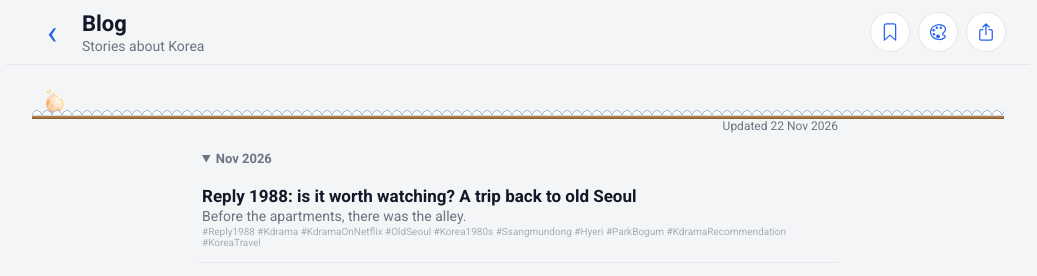
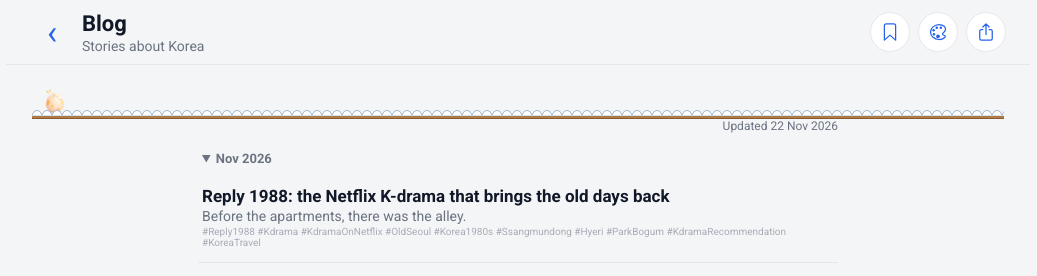
Before and after one commit to jjsoftwareint-ops/MyTravelPath, a React (Vite) app: page /blog in a window 1280 px wide. Shown: the top 276 px of the page, without its empty margins (122-1159 px from the left). Built offline with nearby package versions, Linux system fonts and the light colour scheme.

Commit message:
Retitle the Reply 1988 post

```diff
--- a/src/data/blog.ts
+++ b/src/data/blog.ts
@@ -40,9 +40,9 @@ export type Post = {
 export const posts: Post[] = [
   {
     id: '2026-11-22-1755',
-    title: 'Reply 1988: is it worth watching? A trip back to old Seoul',
-    description:
-      'Reply 1988 on Netflix shows Seoul before the tower blocks: coal briquettes by the gate, side dishes passed next door and mums on the alley bench.',
+    title: 'Reply 1988: the Netflix K-drama that brings the old days back',
+    description:
+      'Our Netflix pick for old Korea: Reply 1988. Coal briquettes by the gate, side dishes passed next door and mums chatting on the alley bench.',
     teaser: 'Before the apartments, there was the alley.',
     icon: 'houses',
     date: '2026-11-22',
```
